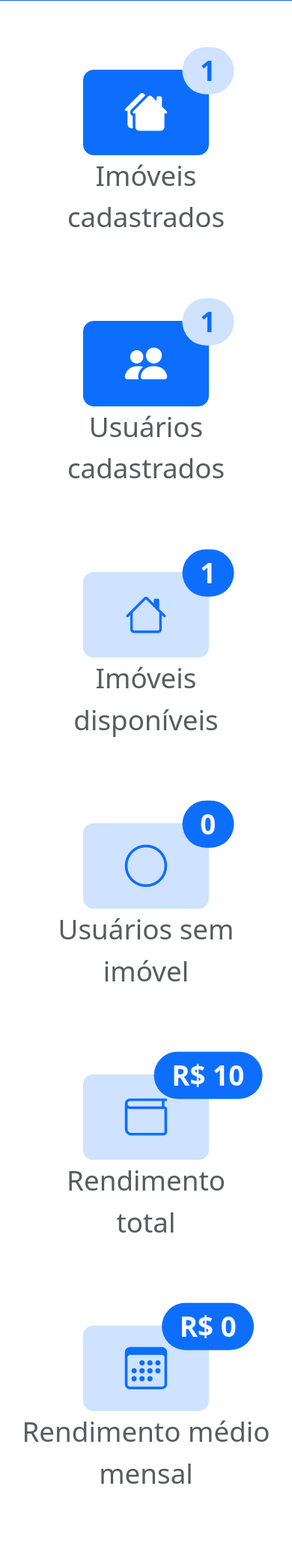
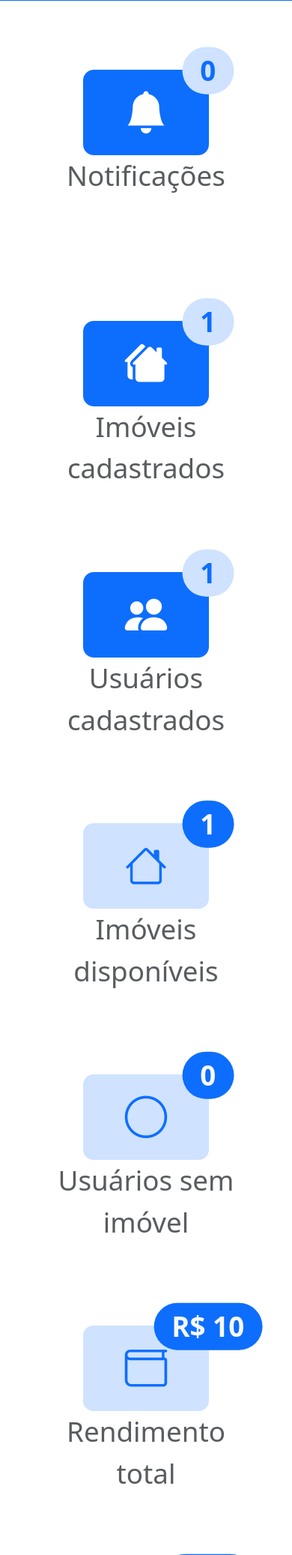
Before and after one commit to luanmalaquias/controlefinanceiro, a Django app: page /home/ in a window 390 px wide. Shown: the part 1391-3465 px from the top of the page at 75% size. Run offline with Django 4.2, Linux system fonts and the light colour scheme; a user stored in the database is signed in; tables that the repository leaves empty hold one stand-in row (values such as "Sample post"); some libraries are stand-ins or nearby versions.

Commit message:
notificações no indice imobiliaria

```diff
--- a/imobiliaria/templates/index-imobiliaria.html
+++ b/imobiliaria/templates/index-imobiliaria.html
@@ -4,6 +4,17 @@
 
 <div class="col-sm-12 col-lg-6 offset-lg-3">
     <div class="row mt-4">
+
+        <!-- Notificações -->
+        <div class="col-sm-6 col-lg-4 d-flex flex-column justify-content-center text-center align-items-center mb-5">
+            <a href="{% url 'list-notifications' %}" class="btn btn-primary position-relative w-50 ">
+                <i class="bi bi-bell-fill fs-1"></i>
+                <span class="position-absolute top-0 start-100 translate-middle badge rounded-pill fs-6 {%if qtdNotificacoesAdmin > 0%} bg-danger text-white {% else %} bg-primary-subtle text-primary {% endif %}">
+                    {{qtdNotificacoesAdmin}}
+                </span>
+            </a>
+            <span class="text-muted fs-6">Notificações <br>&nbsp</span>
+        </div>
 
         <!-- Imóveis cadastrados -->
         <div class="col-sm-6 col-lg-4 d-flex flex-column justify-content-center text-center align-items-center mb-5">
@@ -72,6 +83,7 @@
         </div>
     </div>
 
+    {% if d|length > 0 %}
     <div class="row pb-4 bg-primary text-white rounded-5 rounded-bottom-0">
 
         <div class="col-12 my-3 text-center">
@@ -86,9 +98,11 @@
                         <span>R$ {{d.imovel.mensalidade}}</span>
                     </li>
                 {% endfor %}
-              </ul>
+            </ul>
         </div>
+
     </div>
+    {% endif %}
 </div>
 
 
```
